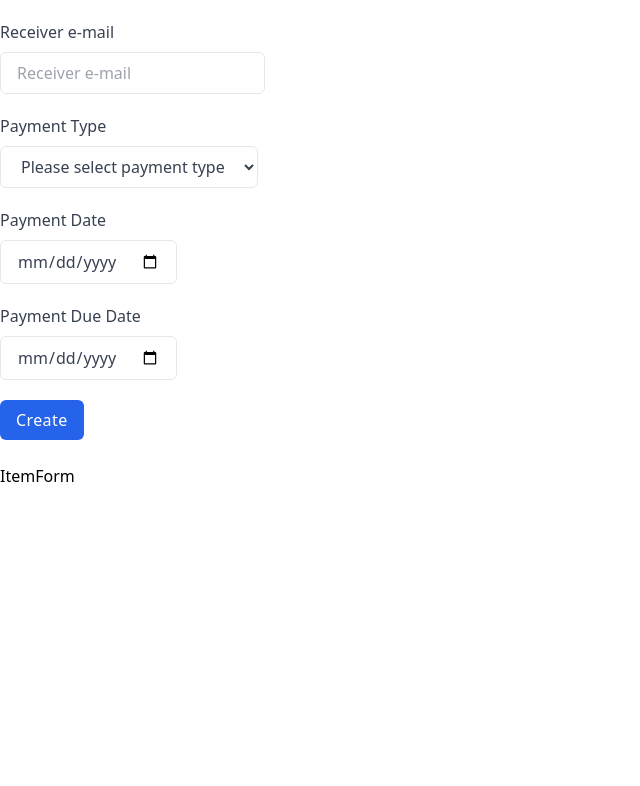
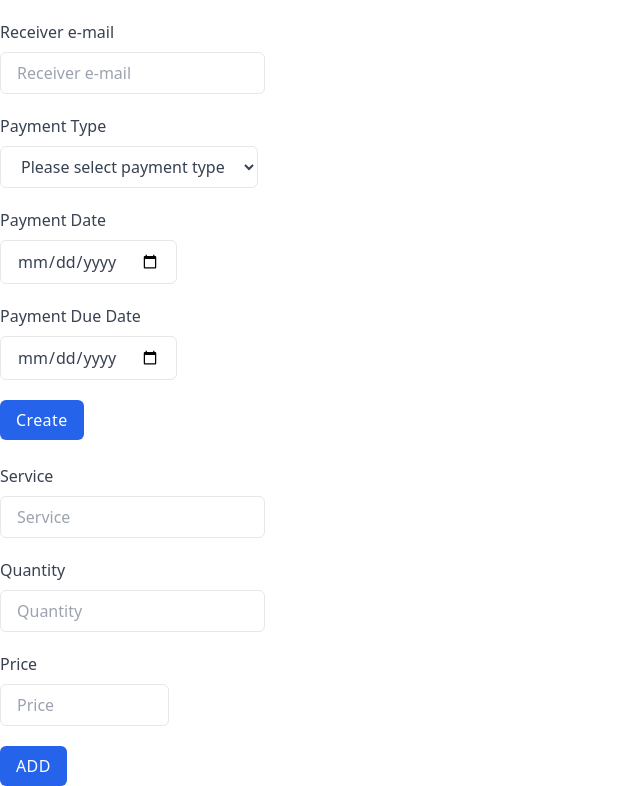
Before and after one commit to sevvalsaygat/invoicing-app, a React (Create React App) app: page / in a window 1280 px wide. Shown: the part 313-1099 px from the top of the page, without its empty margins (0-640 px from the left). Before the commit the page ends 801 px from the top, so only its background shows below. Built offline with nearby package versions, Linux system fonts and the light colour scheme.

Commit message:
Create ItemForm components

```diff
--- a/src/App.js
+++ b/src/App.js
@@ -9,8 +9,8 @@ function App() {
 
   return (
     <Routes>
-      <Route path='/' element={<Form invoices={invoices} setInvoices={setInvoices}/>} />
-      <Route path='/list' element={<List setInvoices={setInvoices} invoices={invoices}/>} />
+      <Route path='/' element={<Form invoices={invoices} setInvoices={setInvoices} />} />
+      <Route path='/list' element={<List setInvoices={setInvoices} invoices={invoices} />} />
     </Routes>
   );
 }
--- a/src/components/Form/ItemForm.js
+++ b/src/components/Form/ItemForm.js
@@ -1,8 +1,51 @@
 import React from 'react'
+import { useForm } from "react-hook-form";
 
 function ItemForm() {
+  const { register, handleSubmit, formState: { errors } } = useForm();
+  const onSubmit = (data) => {
+    console.log(data)
+  };
   return (
-    <div>ItemForm</div>
+    <div>
+      <form onSubmit={handleSubmit(onSubmit)}>
+        <div>
+          <label className="text-gray-700 dark:text-gray-200" >Service</label>
+          <input
+            className="block px-4 py-2 mt-2 text-gray-700 bg-white border border-gray-200 rounded-md dark:bg-gray-800 dark:text-gray-300 dark:border-gray-600 focus:border-blue-400 focus:ring-blue-300 focus:ring-opacity-40 dark:focus:border-blue-300 focus:outline-none focus:ring"
+            type="text"
+            placeholder='Service'
+            {...register("service", { required: true })}
+          />
+          {errors.service && <span className='text-red-500'>This field is required!</span>}
+        </div>
+        <div className='mt-5'>
+          <label className="text-gray-700 dark:text-gray-200" >Quantity</label>
+          <input
+            className="block px-4 py-2 mt-2 text-gray-700 bg-white border border-gray-200 rounded-md dark:bg-gray-800 dark:text-gray-300 dark:border-gray-600 focus:border-blue-400 focus:ring-blue-300 focus:ring-opacity-40 dark:focus:border-blue-300 focus:outline-none focus:ring"
+            type="number"
+            placeholder='Quantity'
+            {...register("quantity", { required: true })}
+          />
+          {errors.quantity && <span className='text-red-500'>This field is required!</span>}
+        </div>
+        <div className='mt-5'>
+          <label className="text-gray-700 dark:text-gray-200" >Price</label>
+          <input
+            className="block px-4 py-2 mt-2 text-gray-700 bg-white border border-gray-200 rounded-md dark:bg-gray-800 dark:text-gray-300 dark:border-gray-600 focus:border-blue-400 focus:ring-blue-300 focus:ring-opacity-40 dark:focus:border-blue-300 focus:outline-none focus:ring"
+            type="number" min="0.00" max="10000.00" step="0.01"
+            placeholder='Price'
+            {...register("price", { required: true })}
+          />
+          {errors.price && <span className='text-red-500'>This field is required!</span>}
+        </div>
+        <button
+          className="mt-5 px-4 py-2 font-medium tracking-wide text-white capitalize transition-colors duration-200 transform bg-blue-600 rounded-md hover:bg-blue-500 focus:outline-none focus:ring focus:ring-blue-300 focus:ring-opacity-80"
+          type='submit'>
+          ADD
+        </button>
+      </form>
+    </div>
   )
 }
 
```
